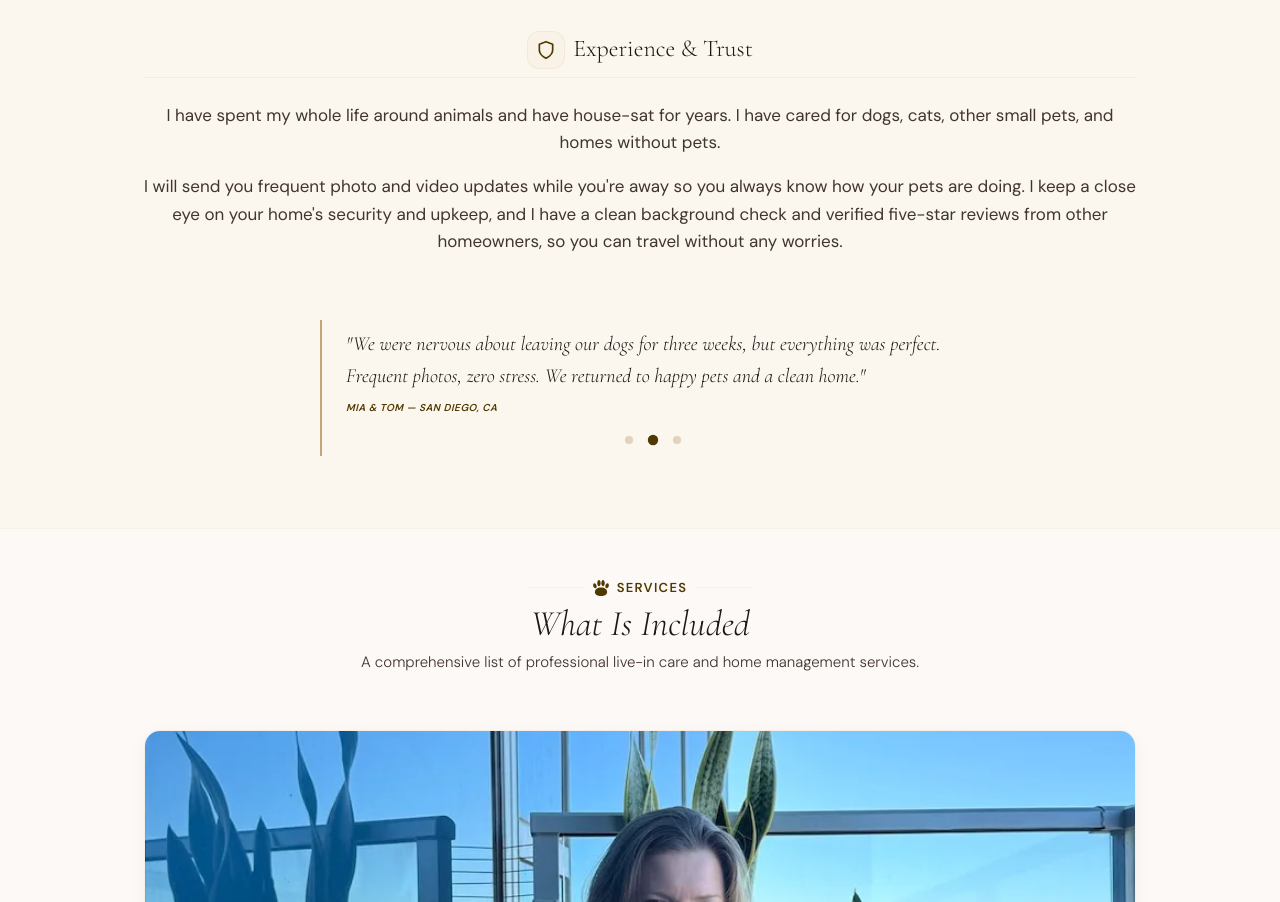
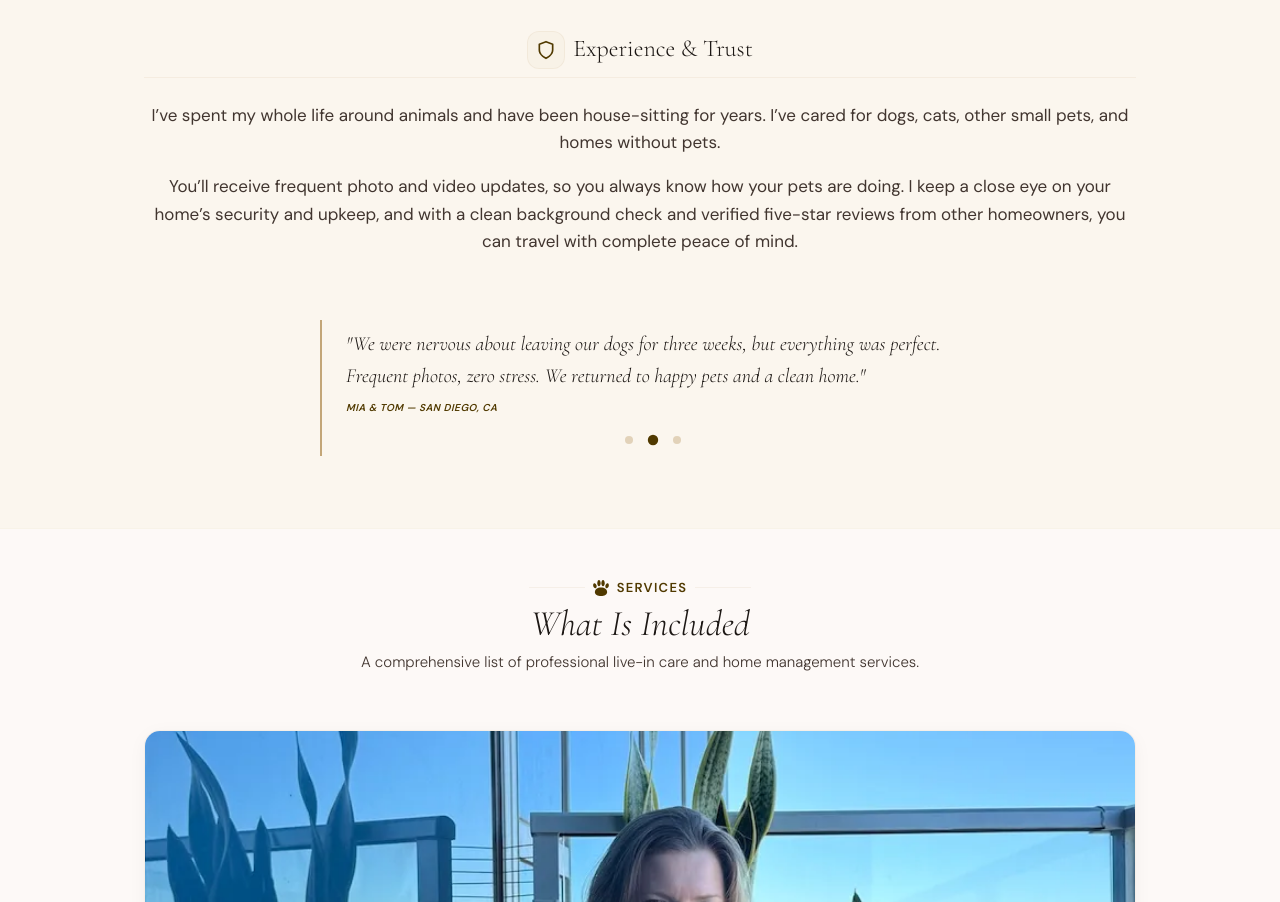
Before and after one commit to yuliapsavinkova/ths, a React (Vite) app: page / in a window 1280 px wide. Shown: the part 2589-3491 px from the top of the page. Built offline with nearby package versions, Linux system fonts and the light colour scheme.

Commit message:
shift fix

```diff
--- a/src/App.tsx
+++ b/src/App.tsx
@@ -25,6 +25,25 @@ export default function App() {
 
   const [scrolled, setScrolled] = useState<boolean>(false);
 
+  // Guarantee clean top alignment on initial page load on iPhone / iOS Safari
+  useEffect(() => {
+    if (typeof window !== 'undefined' && 'scrollRestoration' in window.history) {
+      window.history.scrollRestoration = 'manual';
+    }
+
+    if (!window.location.hash) {
+      window.scrollTo({ top: 0, left: 0, behavior: 'instant' as ScrollBehavior });
+
+      // Compensate for iOS Safari initial layout recalculation and dynamic chrome shifts
+      const raf = requestAnimationFrame(() => {
+        if (!window.location.hash && window.scrollY > 0 && window.scrollY < 120) {
+          window.scrollTo({ top: 0, left: 0, behavior: 'instant' as ScrollBehavior });
+        }
+      });
+      return () => cancelAnimationFrame(raf);
+    }
+  }, []);
+
   useEffect(() => {
     const handleScroll = () => {
       if (window.scrollY > 30) {
@@ -45,7 +64,6 @@ export default function App() {
 
   return (
     <div id="app-root">
-
       {/* ─── Premium Header / Top Bar ─────────────────────────────── */}
       <Header scrolled={scrolled} />
 
@@ -65,21 +83,17 @@ export default function App() {
         {/* ─── Client Testimonials / Reviews Carousel ─────────────────────────────── */}
         <section id="testimonials-section">
           <div className="wrap-ultrawide stack-xl" id="testimonials-section-wrap">
-
             <div className="section-header" id="testimonials-section-header">
               <span className="section-tag">
                 <PawIcon size={14} /> Reviews
               </span>
-              <h2 className="section-title">
-                What Home Owners Say
-              </h2>
+              <h2 className="section-title">What Home Owners Say</h2>
               <p className="section-subtitle">
                 Reviews from homeowners who trusted me with their homes and pets.
               </p>
             </div>
 
             <TestimonialsCarousel />
-
           </div>
         </section>
 
@@ -93,11 +107,10 @@ export default function App() {
               <span className="section-tag">
                 <PawIcon size={14} /> FAQS
               </span>
-              <h2 className="section-title">
-                Common Questions
-              </h2>
+              <h2 className="section-title">Common Questions</h2>
               <p className="section-subtitle">
-                Answers to common queries about live-in requirements, routines, and property coordination.
+                Answers to common queries about live-in requirements, routines, and property
+                coordination.
               </p>
             </div>
             <FAQAccordion />
@@ -107,14 +120,11 @@ export default function App() {
         {/* ─── Rates, Planning, and Booking Section ─────────────────────────────── */}
         <section id="booking-form-section">
           <div className="wrap stack-xl" id="booking-section-wrap">
-
             <div className="section-header" id="booking-section-header">
               <span className="section-tag">
                 <PawIcon size={14} /> Book A Sit
               </span>
-              <h2 className="section-title">
-                Your Trip Details
-              </h2>
+              <h2 className="section-title">Your Trip Details</h2>
               <p className="section-subtitle">
                 Tell me about your travel dates, location, pets, and any special needs.
               </p>
@@ -129,18 +139,15 @@ export default function App() {
               initialStartDate={selectedStartDate}
               initialEndDate={selectedEndDate}
             />
-
           </div>
         </section>
 
         {/* ─── Visitor Thoughts & Feedback Section ─────────────────────────────── */}
         <FeedbackSection />
-
       </main>
 
       {/* ─── Footer Section ─────────────────────────────── */}
       <Footer />
-
     </div>
   );
 }
--- a/src/components/AboutSection.tsx
+++ b/src/components/AboutSection.tsx
@@ -115,14 +115,14 @@ export const AboutSection: React.FC = () => {
               </h3>
               <div className="column-text">
                 <p className="large">
-                  I have spent my whole life around animals and have house-sat for years. I have
-                  cared for dogs, cats, other small pets, and homes without pets.
+                  I’ve spent my whole life around animals and have been house-sitting for years.
+                  I’ve cared for dogs, cats, other small pets, and homes without pets.
                 </p>
                 <p className="large about-additional-para">
-                  I will send you frequent photo and video updates while you're away so you always
-                  know how your pets are doing. I keep a close eye on your home's security and
-                  upkeep, and I have a clean background check and verified five-star reviews from
-                  other homeowners, so you can travel without any worries.
+                  You’ll receive frequent photo and video updates, so you always know how your pets
+                  are doing. I keep a close eye on your home’s security and upkeep, and with a clean
+                  background check and verified five-star reviews from other homeowners, you can
+                  travel with complete peace of mind.
                 </p>
               </div>
             </div>
--- a/src/styles/base/reset.css
+++ b/src/styles/base/reset.css
@@ -1,46 +1,59 @@
 /* ─── BASE RESET & VIEWPORT DEFAULTS ─── */
 html {
   scroll-behavior: smooth;
-  scroll-padding-top: var(--header-offset-mobile);
   box-sizing: border-box;
   background-color: var(--color-bg-dark);
-  overflow-x: hidden;
+  overflow-x: clip;
   width: 100%;
 }
 
-@media (--medium) {
-  html {
-    scroll-padding-top: var(--header-offset-tablet);
-  }
-}
-
-@media (--large) {
-  html {
-    scroll-padding-top: var(--header-offset-desktop);
-  }
-}
-
-/* Ensure all anchor target sections offset properly when scrolled via nav */
-section[id],
-div[id$="-section"],
-div[id$="-root"] {
+/* Ensure only anchor target content sections offset properly when scrolled via nav */
+#about-section,
+#services-section,
+#highlights-section,
+#testimonials-section,
+#showcase-album-section,
+#faq-section,
+#booking-form-section,
+#feedback-section {
   scroll-margin-top: var(--header-offset-mobile);
 }
 
 @media (--medium) {
-  section[id],
-  div[id$="-section"],
-  div[id$="-root"] {
+  #about-section,
+  #services-section,
+  #highlights-section,
+  #testimonials-section,
+  #showcase-album-section,
+  #faq-section,
+  #booking-form-section,
+  #feedback-section {
     scroll-margin-top: var(--header-offset-tablet);
   }
 }
 
 @media (--large) {
-  section[id],
-  div[id$="-section"],
-  div[id$="-root"] {
+  #about-section,
+  #services-section,
+  #highlights-section,
+  #testimonials-section,
+  #showcase-album-section,
+  #faq-section,
+  #booking-form-section,
+  #feedback-section {
     scroll-margin-top: var(--header-offset-desktop);
   }
+}
+
+/* Explicitly prevent roots, hero, and main from having any scroll offset on page load */
+html,
+body,
+#root,
+#app-root,
+#main-content,
+.hero,
+#hero-section-el {
+  scroll-margin-top: 0;
 }
 
 *,
@@ -60,7 +73,7 @@ body {
   -moz-osx-font-smoothing: grayscale;
   text-rendering: optimizeLegibility;
   line-height: var(--line-height-relaxed);
-  overflow-x: hidden;
+  overflow-x: clip;
   width: 100%;
 }
 
@@ -83,9 +96,9 @@ textarea {
 }
 
 button,
-[type="button"],
-[type="reset"],
-[type="submit"] {
+[type='button'],
+[type='reset'],
+[type='submit'] {
   -webkit-appearance: button;
   background-color: transparent;
   background-image: none;
--- a/src/styles/tokens/typography.css
+++ b/src/styles/tokens/typography.css
@@ -1,15 +1,15 @@
 :root {
   /* Centralized Typography Tokens */
   /* Font Sizes - limited to 10 elegant, scalable values */
-  --font-size-3xs: 0.5625rem;   /* ~9px - micro details */
-  --font-size-2xs: 0.625rem;    /* ~10px - fine labels, small metadata */
-  --font-size-xs: 0.75rem;      /* ~12px - standard captions, badges, small buttons */
-  --font-size-sm: 0.8125rem;    /* ~13px - fine descriptions, input subtexts */
-  --font-size-base: 0.9375rem;  /* ~15px - regular body content, standard form inputs */
-  --font-size-md: 1.0625rem;    /* ~17px - primary body copy, lead paragraphs */
-  --font-size-lg: 1.25rem;      /* ~20px - subsection headers, large testimonials */
-  --font-size-xl: 1.5rem;       /* ~24px - standard card/content titles */
-  --font-size-2xl: 2.25rem;     /* ~36px - section headings, prominent callouts */
+  --font-size-3xs: 0.5625rem; /* ~9px - micro details */
+  --font-size-2xs: 0.625rem; /* ~10px - fine labels, small metadata */
+  --font-size-xs: 0.75rem; /* ~12px - standard captions, badges, small buttons */
+  --font-size-sm: 0.8125rem; /* ~13px - fine descriptions, input subtexts */
+  --font-size-base: 0.9375rem; /* ~15px - regular body content, standard form inputs */
+  --font-size-md: 1.0625rem; /* ~17px - primary body copy, lead paragraphs */
+  --font-size-lg: 1.25rem; /* ~20px - subsection headers, large testimonials */
+  --font-size-xl: 1.5rem; /* ~24px - standard card/content titles */
+  --font-size-2xl: 2.25rem; /* ~36px - section headings, prominent callouts */
   --font-size-3xl: clamp(2.5rem, 5vw, 4.25rem); /* ~40-68px - majestic display & hero numbers */
 
   /* Font Weights */
@@ -26,8 +26,30 @@
   --line-height-normal: 1.5;
   --line-height-relaxed: 1.625;
 
-  /* Fonts */
-  --font-sans: "DM Sans", -apple-system, BlinkMacSystemFont, "Segoe UI", Roboto, "Helvetica Neue", Arial, sans-serif;
-  --font-serif: "Cormorant Garamond", Georgia, serif;
-  --font-mono: "JetBrains Mono", ui-monospace, SFMono-Regular, Menlo, Monaco, Consolas, monospace;
+  /* Fonts with matched fallback metrics to eliminate FOUT and layout shifts */
+  --font-sans:
+    'DM Sans', 'DM Sans Fallback', -apple-system, BlinkMacSystemFont, 'Segoe UI', Roboto,
+    'Helvetica Neue', Arial, sans-serif;
+  --font-serif:
+    'Cormorant Garamond', 'Cormorant Fallback', Garamond, 'Times New Roman', Georgia, serif;
+  --font-mono: 'JetBrains Mono', ui-monospace, SFMono-Regular, Menlo, Monaco, Consolas, monospace;
 }
+
+/* Fallback font metric overrides for zero-layout-shift (CLS = 0) font swapping */
+@font-face {
+  font-family: 'DM Sans Fallback';
+  src: local('Arial');
+  ascent-override: 95%;
+  descent-override: 25%;
+  line-gap-override: 0%;
+  size-adjust: 100%;
+}
+
+@font-face {
+  font-family: 'Cormorant Fallback';
+  src: local('Times New Roman'), local('Georgia');
+  ascent-override: 85%;
+  descent-override: 22%;
+  line-gap-override: 0%;
+  size-adjust: 105%;
+}
```
